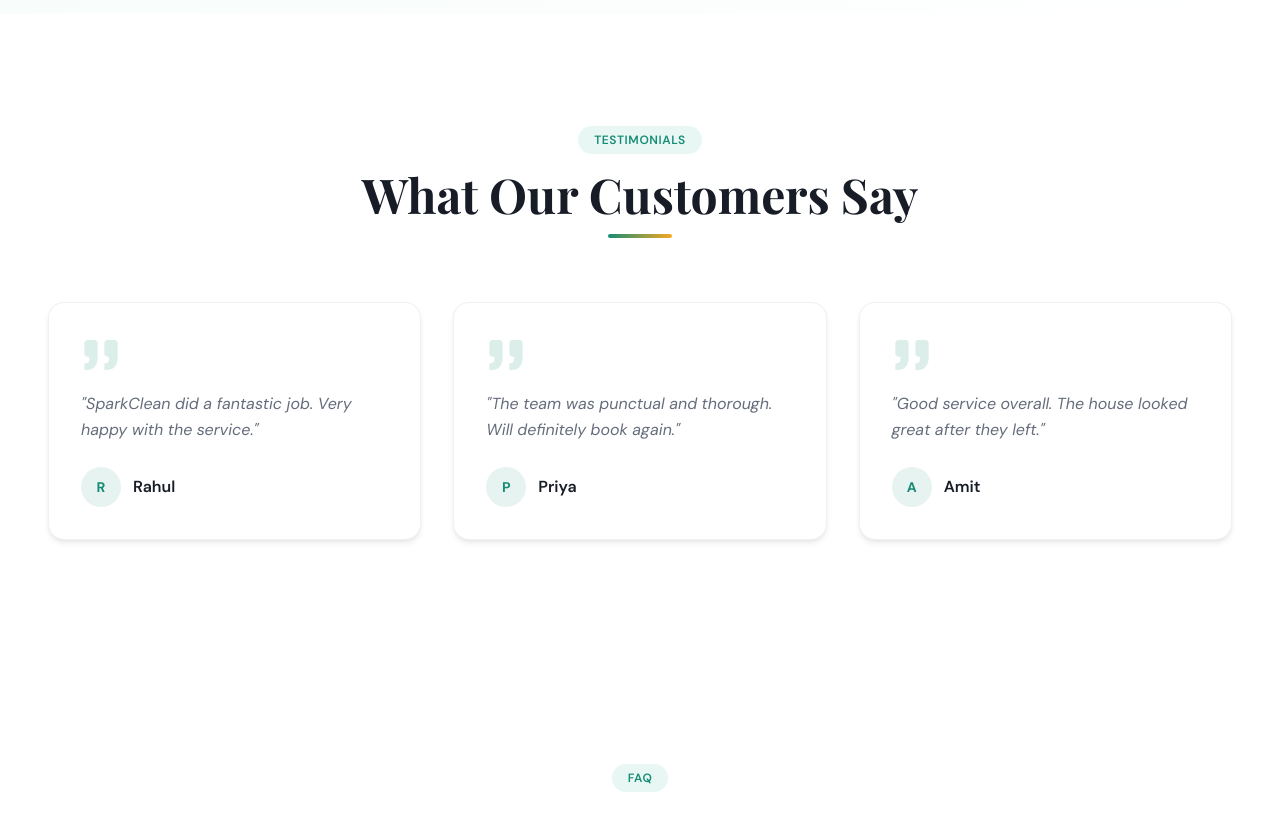
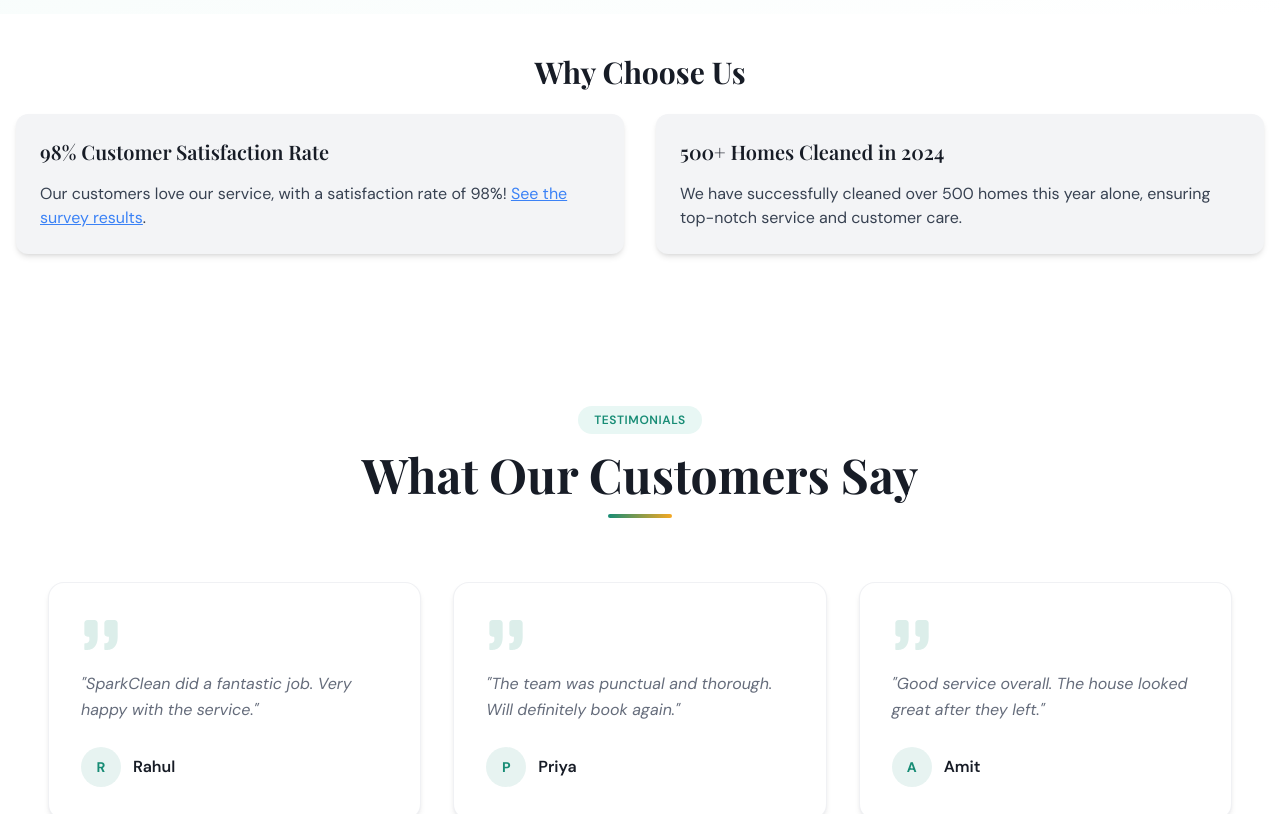
Before and after one commit to nikhilbobe-07/sample-web-code, a React (Vite) app: page / in a window 1280 px wide. Shown: the part 2161-2975 px from the top of the page. Built offline with nearby package versions, Linux system fonts and the light colour scheme; the HTML template or start-up script is replaced by a standard one; a web font is replaced by a local one.

Commit message:
AI Fix: SparkClean on https://sparkclean-geo-aeo.lovable.app

```diff
--- a/src/pages/Index.tsx
+++ b/src/pages/Index.tsx
@@ -267,6 +267,22 @@ const Index = () => {
         </div>
       </div>
 
+      <section className="bg-white py-10">
+        <div className="container mx-auto px-4">
+          <h2 className="text-3xl font-bold text-center mb-6">Why Choose Us</h2>
+          <div className="grid grid-cols-1 md:grid-cols-2 gap-8">
+            <div className="bg-gray-100 p-6 rounded-lg shadow-md">
+              <h3 className="text-xl font-semibold mb-4">98% Customer Satisfaction Rate</h3>
+              <p className="text-gray-700">Our customers love our service, with a satisfaction rate of 98%! <a href="#source" className="text-blue-500 underline">See the survey results</a>.</p>
+            </div>
+            <div className="bg-gray-100 p-6 rounded-lg shadow-md">
+              <h3 className="text-xl font-semibold mb-4">500+ Homes Cleaned in 2024</h3>
+              <p className="text-gray-700">We have successfully cleaned over 500 homes this year alone, ensuring top-notch service and customer care.</p>
+            </div>
+          </div>
+        </div>
+      </section>
+
       <div className="section-padding bg-background">
         <div className="section-container">
           <motion.div
```
